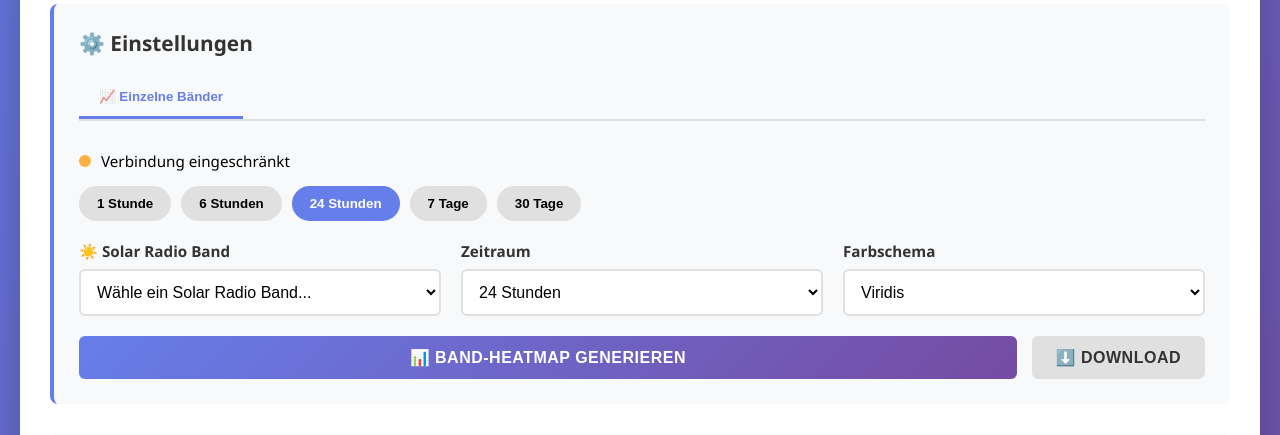
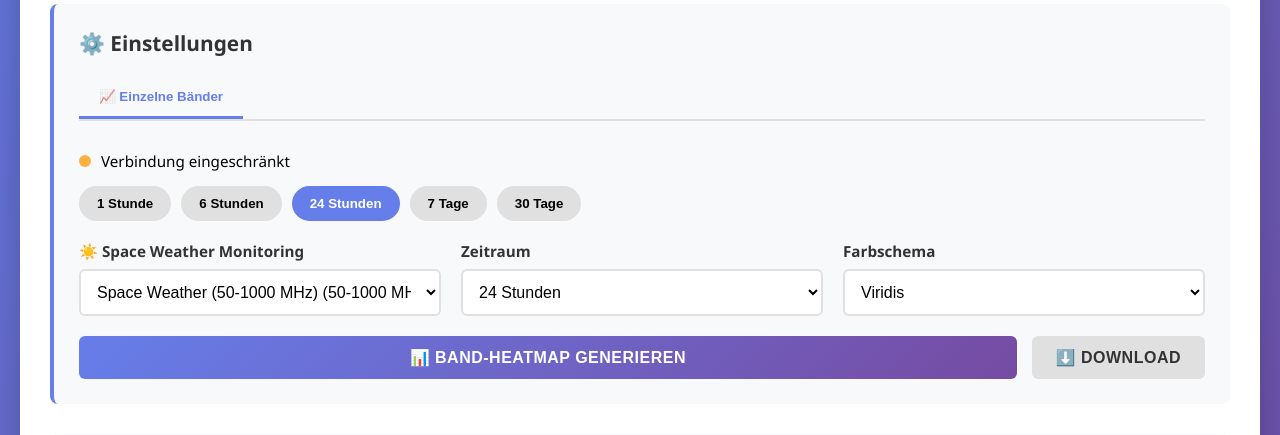
Before and after one commit to kajoty/SolarMonitor-RTL, a Flask app: page / in a window 1280 px wide. Shown: the part 222-657 px from the top of the page. Run offline with Flask 3, Linux system fonts and the light colour scheme.

Commit message:
refactor: Frontend auf Space Weather Single-Band optimiert
- Label: 'Space Weather Monitoring' statt 'Solar Radio Band'
- Auto-Select des einzigen verfügbaren Bands
- Vereinfachte loadBands() Funktion
- Direkte Band-Beschreibung: Space Weather (50-1000 MHz)

Fokussierte UI für einzelnes Monitoring-Band.

```diff
--- a/templates/dashboard.html
+++ b/templates/dashboard.html
@@ -374,9 +374,9 @@
                     <!-- Control Grid for Bands -->
                     <div class="control-grid" style="margin-top: 20px;">
                         <div class="control-group">
-                            <label for="bandSelect">☀️ Solar Radio Band</label>
+                            <label for="bandSelect">☀️ Space Weather Monitoring</label>
                             <select id="bandSelect">
-                                <option value="">Wähle ein Band...</option>
+                                <option value="">Space Weather (50-1000 MHz)</option>
                             </select>
                         </div>
 
@@ -562,29 +562,19 @@
                 const data = await response.json();
 
                 if (data.bands && Array.isArray(data.bands)) {
-                    bandSelectInput.innerHTML = '<option value="">Wähle ein Solar Radio Band...</option>';
+                    // Es gibt nur noch ein Band - auto-select
+                    bandSelectInput.innerHTML = '';
 
-                    // Gruppiere Bänder für bessere Lesbarkeit
-                    let lastGroup = '';
-                    let optgroup = null;
-
-                    data.bands.forEach(band => {
+                    data.bands.forEach((band, index) => {
                         const option = document.createElement('option');
                         option.value = band.name;
+                        option.textContent = `${band.name} (${band.freq_start}-${band.freq_end} MHz) - Space Weather`;
+                        bandSelectInput.appendChild(option);
 
-                        // Kurz-Beschreibung basierend auf Band-Namen
-                        let description = '';
-                        if (band.name.includes('Type I')) description = ' - Elektronische Streuungen';
-                        else if (band.name.includes('Type II/III')) description = ' - Shockwaves & Bursts';
-                        else if (band.name.includes('Cosmic')) description = ' - Galaktischer Hintergrund';
-                        else if (band.name.includes('Flare')) description = ' - Solarflare-Emission';
-                        else if (band.name.includes('Whistler')) description = ' - Magnetosphären-Wellen';
-                        else if (band.name.includes('Aurora')) description = ' - Nord-/Südlicht-Radio';
-                        else if (band.name.includes('Electron')) description = ' - Solare Elektronenereignisse';
-                        else if (band.name.includes('Proton')) description = ' - Solarer Protonenfluss';
-
-                        option.textContent = `${band.name}${description} (${band.freq_start}-${band.freq_end} MHz)`;
-                        bandSelectInput.appendChild(option);
+                        // Auto-select das erste (einzige) Band
+                        if (index === 0) {
+                            option.selected = true;
+                        }
                     });
                 }
             } catch (error) {
```
